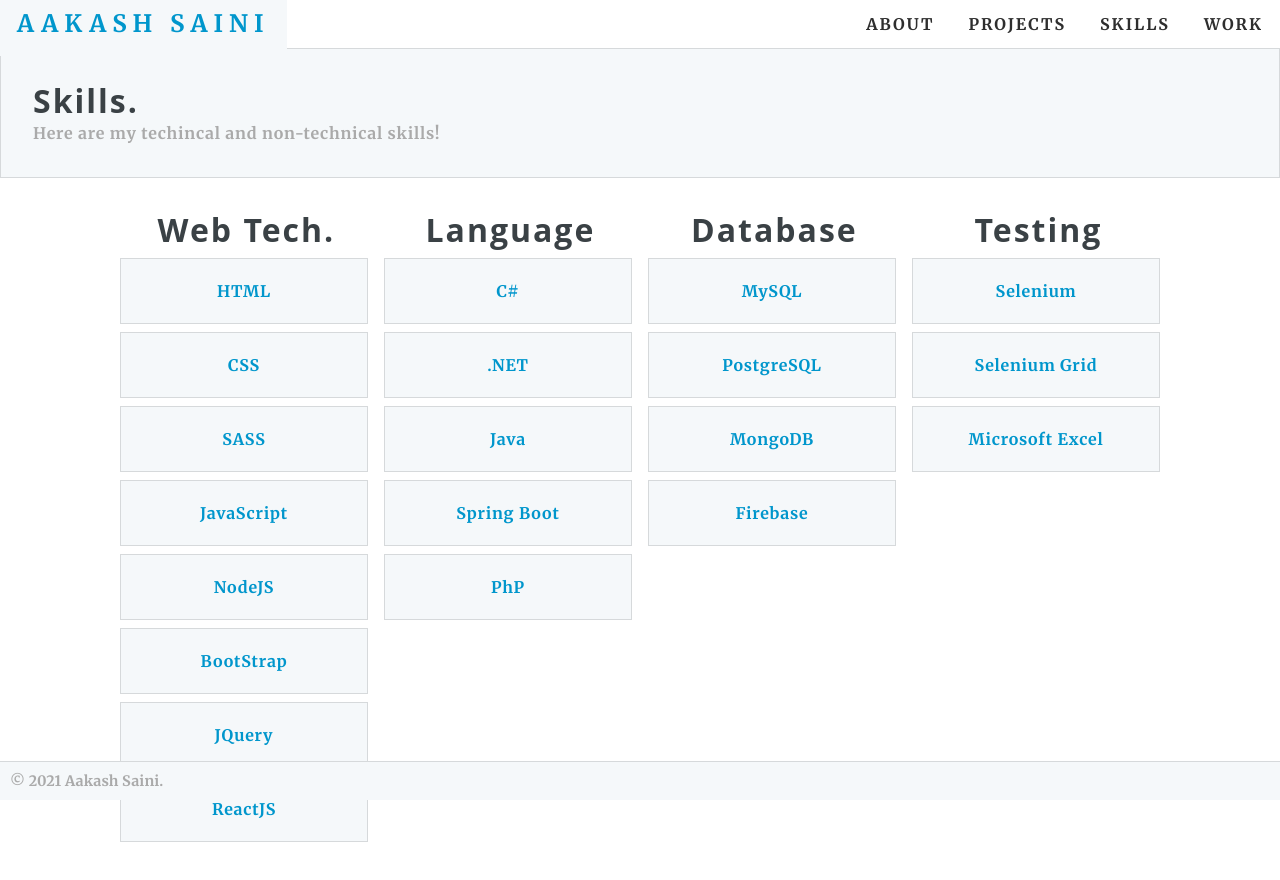
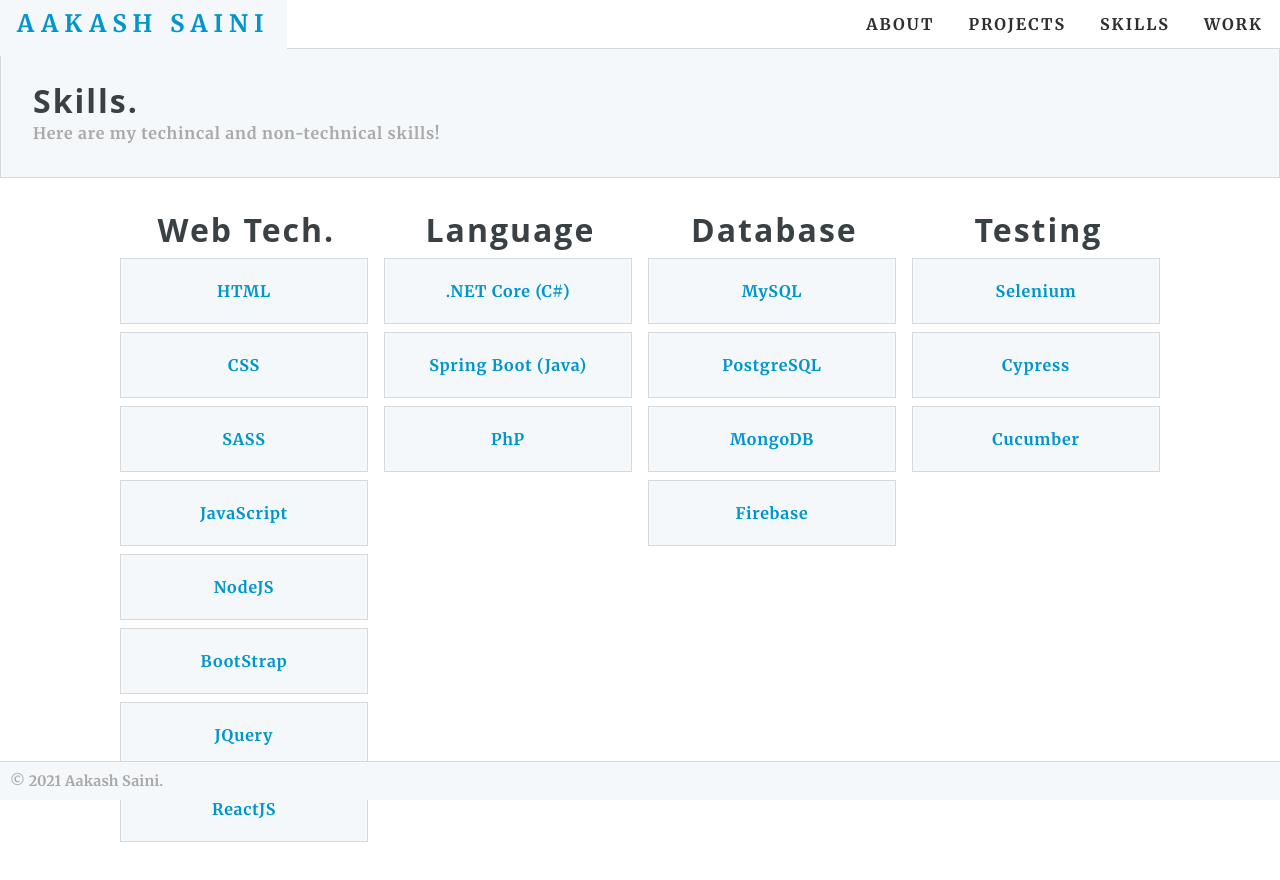
Before and after one commit to Aakash145/aakashPortfolio, a React (Create React App) app: page /skills in a window 1280 px wide. Shown: the top 880 px of the page. Built offline with nearby package versions, Linux system fonts and the light colour scheme.

Commit message:
Added new Project

```diff
--- a/src/components/about/About.jsx
+++ b/src/components/about/About.jsx
@@ -18,7 +18,7 @@ export default function About(){
         <main>
             <div className="about">
             <h3>About me</h3>
-            <p id="details">I love spending time on finding annd fixing little issues along with learning new technologies.
+            <p id="details">I love spending time on finding and fixing little issues along with learning new technologies.
             I've worked as a Full Stack Developer in a major e-commerce platform in India majorly working on transitioning from vanilla JavaScript to React! I've also got the chance
             to lead the design and implementation of Test Automation Infrastructure as SDET Intern at a real estate company in Vancouver, BC.
             </p>
--- a/src/components/projects/data.js
+++ b/src/components/projects/data.js
@@ -12,7 +12,7 @@ export const projects = [
     description:
       "Web App to find out information about movies like their descriptiom, runtime, ratings and where are they streaming. It's the movie streaming search engine which also provides top rated movies which can be filtered based on different genres!. It also provides auto-suggestions based upon your search!",
     image: streamSearch,
-    github: "https://61badea7d9e13b20660a275c--determined-curran-0388f1.netlify.app/",
+    github: "https://determined-curran-0388f1.netlify.app/",
   },
     {
       title: "Home Stay",
--- a/src/components/skills/data.js
+++ b/src/components/skills/data.js
@@ -5,7 +5,7 @@ export const skillSet = [
     },
     {
         title: "Language",
-        tech: "C#, .NET, Java, Spring Boot, PhP"
+        tech: ".NET Core (C#), Spring Boot (Java), PhP"
     },
     {
         title: "Database",
@@ -13,6 +13,6 @@ export const skillSet = [
     },
     {
         title: "Testing",
-        tech: "Selenium, Selenium Grid, Microsoft Excel"
+        tech: "Selenium, Cypress, Cucumber"
     }
 ]
```
